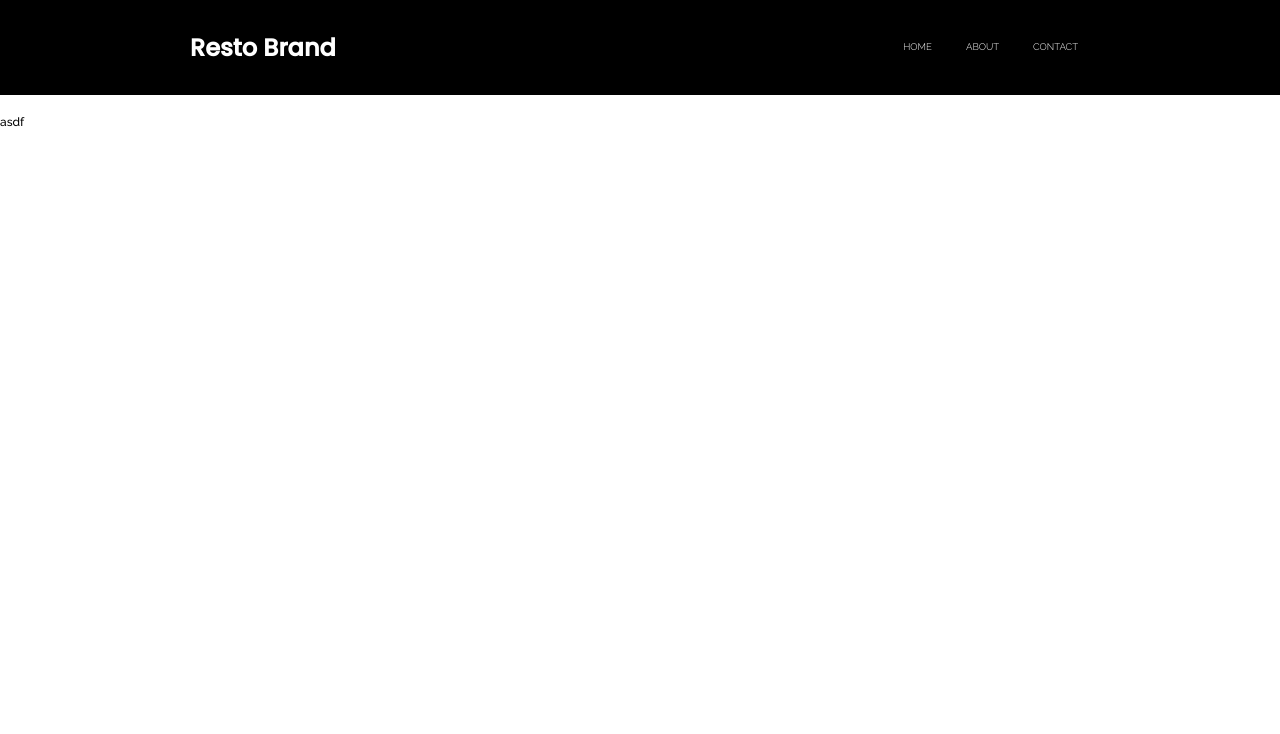
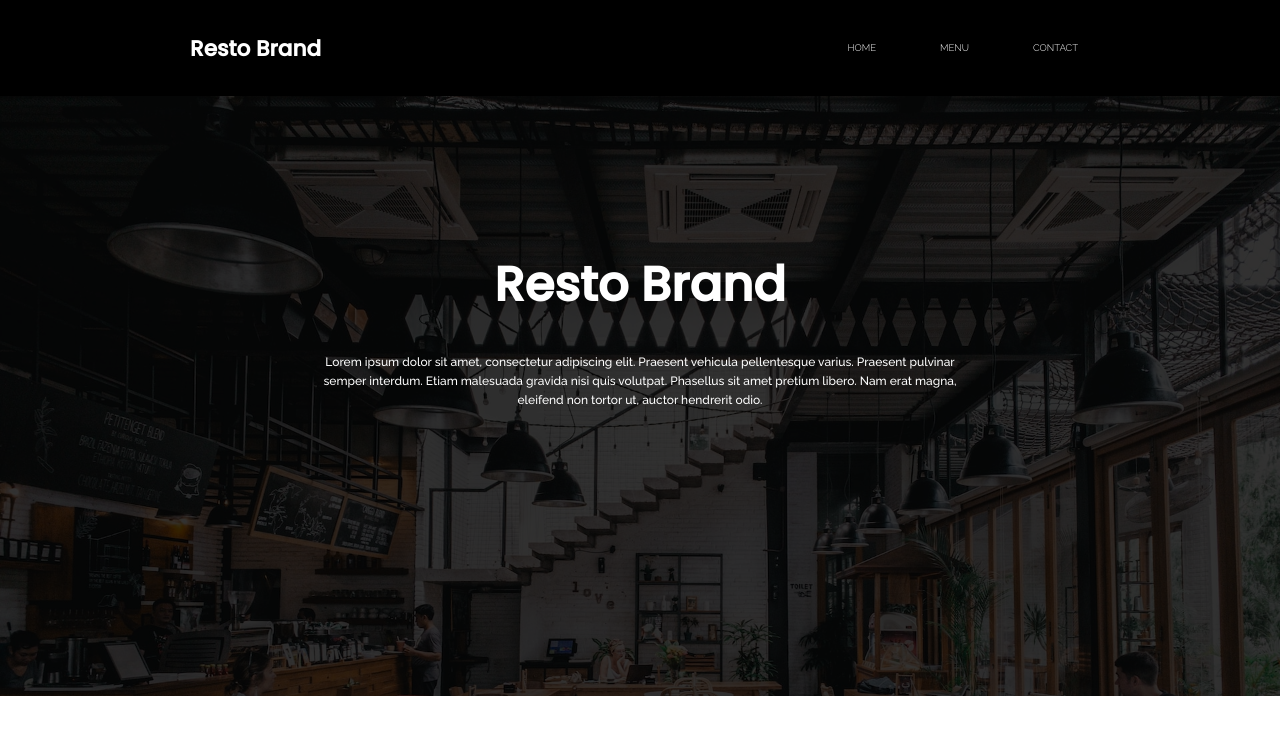
Before and after one commit to Arc-Data/restaurant, a website built with webpack: page dist/index.html in a window 1280 px wide. Built offline with nearby package versions, Linux system fonts and the light colour scheme.

Commit message:
render home template

```diff
--- a/package.json
+++ b/package.json
@@ -5,7 +5,8 @@
   "private": true,
   "scripts": {
     "test": "echo \"Error: no test specified\" && exit 1",
-    "build": "webpack"
+    "build": "webpack",
+    "dev": "webpack serve"
   },
   "repository": {
     "type": "git",
@@ -22,6 +23,7 @@
     "css-loader": "^6.7.3",
     "style-loader": "^3.3.1",
     "webpack": "^5.75.0",
-    "webpack-cli": "^5.0.1"
+    "webpack-cli": "^5.0.1",
+    "webpack-dev-server": "^4.11.1"
   }
 }
--- /dev/null
+++ b/src/home.js
@@ -0,0 +1,32 @@
+const home = (() => {
+	const container = document.querySelector('#content');
+
+	const renderHeroSection = () => {
+		const heroContainer = document.createElement('div');
+		heroContainer.classList.add('hero-container');
+		container.appendChild(heroContainer);
+
+		const heroContent = document.createElement('div');
+		heroContent.classList.add('hero-content');
+
+		const h1 = document.createElement('h1');
+		h1.textContent = 'Resto Brand';
+		heroContent.appendChild(h1);
+
+		const p = document.createElement('p');
+		p.textContent = "Lorem ipsum dolor sit amet, consectetur adipiscing elit. Praesent vehicula pellentesque varius. Praesent pulvinar semper interdum. Etiam malesuada gravida nisi quis volutpat. Phasellus sit amet pretium libero. Nam erat magna, eleifend non tortor ut, auctor hendrerit odio."
+		heroContent.appendChild(p);
+
+		heroContainer.appendChild(heroContent);
+	}
+
+	const render = () => {
+		renderHeroSection();
+	}
+
+	return {
+		render
+	}
+})();
+
+export default home.render
--- a/src/index.js
+++ b/src/index.js
@@ -1,2 +1,12 @@
 import './style.css';
 import Background from './header-background.jpg';
+import renderHome from './home';
+
+const pageContent = document.querySelector('#content');
+
+const home = document.querySelector('#home');
+const menu = document.querySelector('#menu');
+const contact = document.querySelector('#contact');
+
+
+renderHome();
--- a/src/style.css
+++ b/src/style.css
@@ -11,17 +11,11 @@ body {
 	padding:0;
 	margin:0;
 	font-family:'Raleway', sans-serif;
-	height:200vh;
-	display:grid;
-	grid-template-rows: auto 1fr;
-	grid-gap:20px;
+	display:flex;
+	flex-direction:column;
 }
 
 
-a {
-	text-decoration:none;
-	color:white;
-}
 
 header {
 	background:black;
@@ -33,18 +27,21 @@ header {
 	padding:10px;
 	display:flex;
 	align-items:center;
+	z-index:10;
+}
+
+h1, h2 {
+	padding:0;
+	margin:0;
+	font-family: Poppins;
+}
+
+h1 {
+	font-size: 4rem;
 }
 
 h2 {
-	font-family: Poppins;
-	font-size:2rem;
-}
-
-nav {
-	display:flex;
-	gap:10px;
-	align-items:center;
-	justify-content: flex-end;
+	font-size:1.8rem;
 }
 
 .nav-wrapper {
@@ -53,10 +50,19 @@ nav {
 	width:100%;
 	margin:0 auto;
 	justify-content: space-between;
-
+	align-items:center;
 }
 
-nav a {
+ul {
+	display:flex;
+	gap:40px;
+	align-items:center;
+	justify-content: flex-end;
+	list-style: none;
+}
+
+
+ul li {
 	padding:20px 12px;
 	border-bottom:1px solid transparent;
 	font-size:0.8rem;
@@ -64,10 +70,61 @@ nav a {
 	text-transform: uppercase;
 }
 
-nav a:hover {
+ul li:hover {
 	border-bottom:1px solid #ccc;
 }
 
 #content {
 
 }
+
+.hero-container {
+	position:relative;
+	background: url('header-background.jpg');
+	background-size:cover;
+	background-repeat: no-repeat;
+	margin: 0 auto;
+	width:100%;
+	height:600px;
+	color:white;
+}
+
+.hero-container::before {
+	content:'';
+	position:absolute;
+	top:0;
+	left:0;
+	height: 100%;
+	width:100%;
+	background:rgba(0,0,0,0.8);
+}
+
+.hero-content {
+	position:absolute;
+	top:40%;
+	left:50%;
+	transform:translate(-50%,-50%);
+	display:flex;
+	flex-direction:column;
+	gap:20px;
+	text-align:center;
+}
+
+.hero-content p {
+	line-height:1.6;
+	font-weight:500;
+}
+
+.menu-link {
+	border: 2px solid #fff;
+	width:200px;
+	padding:1.2rem;
+	margin:0 auto;
+	border-radius:4px;
+}
+
+.menu-link:hover {
+	background:white;
+	color:black;
+	transition:.3s;
+}
--- a/webpack.config.js
+++ b/webpack.config.js
@@ -1,10 +1,22 @@
 const path = require('path');
 
 module.exports = {
+	mode: 'development',
 	entry: './src/index.js',
 	output: {
 		filename: 'main.js',
 		path: path.resolve(__dirname, 'dist'),
+	},
+	devtool: 'source-map',
+	devServer: {
+		static: {
+			directory: path.resolve(__dirname, 'dist')
+		},
+		port: 3000,
+		open: true,
+		hot: true,
+		compress: true,
+		historyApiFallback: true
 	},
 	module: {
 		rules: [
```
Also changed, not shown: dist/index.html, dist/main.js, src/contact.js (added), src/menu.js (added), src/removeChild.js (added), 2 other files.
